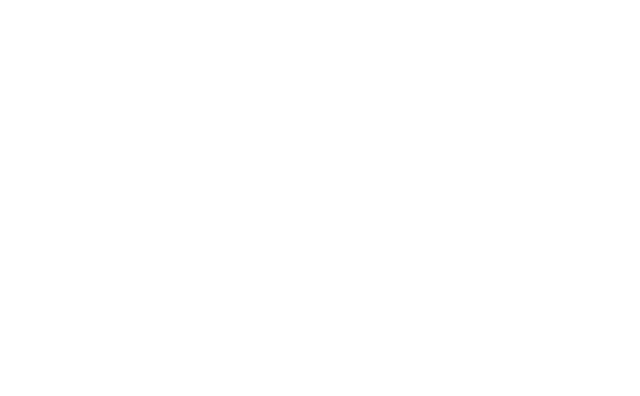
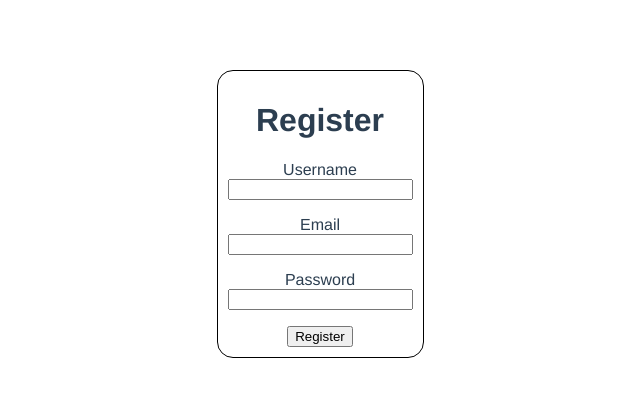
Before and after one commit to maybejelle/strapi, a Vue app in the folder cms-front-end/: page /register in a window 1280 px wide. Before the commit this address had no page. Shown: the top 396 px of the page, without its empty margins (320-960 px from the left). Built offline with nearby package versions, Linux system fonts and the light colour scheme; what vue-cookies would draw is missing.

Commit message:
registration page made

```diff
--- a/cms-front-end/src/components/LoginPage.vue
+++ b/cms-front-end/src/components/LoginPage.vue
@@ -5,6 +5,7 @@
             <input type="text" v-model="username" placeholder="Username">
             <input type="password" v-model="password" placeholder="Password">
             <button type="submit">Login</button>
+            <p>no account yet? <a href="/register">register here</a></p>
         </form>
     </div>
 </template>
@@ -35,3 +36,23 @@
     }
 }
 </script>
+
+<style scoped>
+div{
+    border: 1px solid black;
+    margin: 10px;
+    padding: 10px;
+    display: inline-block;
+    border-radius: 1rem;
+}
+
+input{
+    display: block;
+    margin: 1rem;
+}
+
+a{
+    color: blue;
+    text-decoration: none;
+}
+</style>
--- /dev/null
+++ b/cms-front-end/src/components/RegisterPage.vue
@@ -0,0 +1,62 @@
+<template>
+    <div>
+        <h1>Register</h1>
+        <form @submit.prevent="register">
+            <label for="username">Username</label>
+            <input type="text" id="username" v-model="username">
+            <label for="email">Email</label>
+            <input type="email" id="email" v-model="email">
+            <label for="password">Password</label>
+            <input type="password" id="password" v-model="password">
+            <button type="submit">Register</button>
+        </form>
+    </div>
+</template>
+
+<script>
+import axios from 'axios';
+
+export default {
+    data() {
+        return {
+            email : '',
+            password : '',
+            username : ''
+        }
+    },
+    methods : {
+        register() {
+            axios.post('http://localhost:8888/api/auth/local/register', {
+                username : this.username,
+                email : this.email,
+                password : this.password
+            })
+            .then( response => {
+                if(response.statusText === 'OK'){
+                    alert('Registration successful');
+                }
+                this.$router.push({path: '/'});
+            })
+            .catch(error => {
+                console.log(error);
+            });
+        }
+    }
+}
+</script>
+
+
+<style scoped>
+div{
+    border: 1px solid black;
+    margin: 10px;
+    padding: 10px;
+    display: inline-block;
+    border-radius: 1rem;
+}
+
+input{
+    display: block;
+    margin-bottom: 1rem;
+}
+</style>
--- a/cms-front-end/src/router/index.js
+++ b/cms-front-end/src/router/index.js
@@ -2,12 +2,14 @@
 import DeviceOverview from "@/components/DeviceOverview.vue"; // Adjust the path as needed
 import HomePage from "../components/HomePage.vue"; // Adjust the path as needed
 import LoginPage from "@/components/LoginPage.vue";
+import RegisterPage from "@/components/RegisterPage.vue";
 
 
 const routes = [
   { path: "/device-overview/:id", component: DeviceOverview}, // Dynamic route for device overview
   { path: "/", component: LoginPage}, // Route for the home page},
-  {path : "/homePage", component: HomePage}
+  {path : "/homePage", component: HomePage},
+  {path: '/register', component: RegisterPage}
 
 ];
 
```
